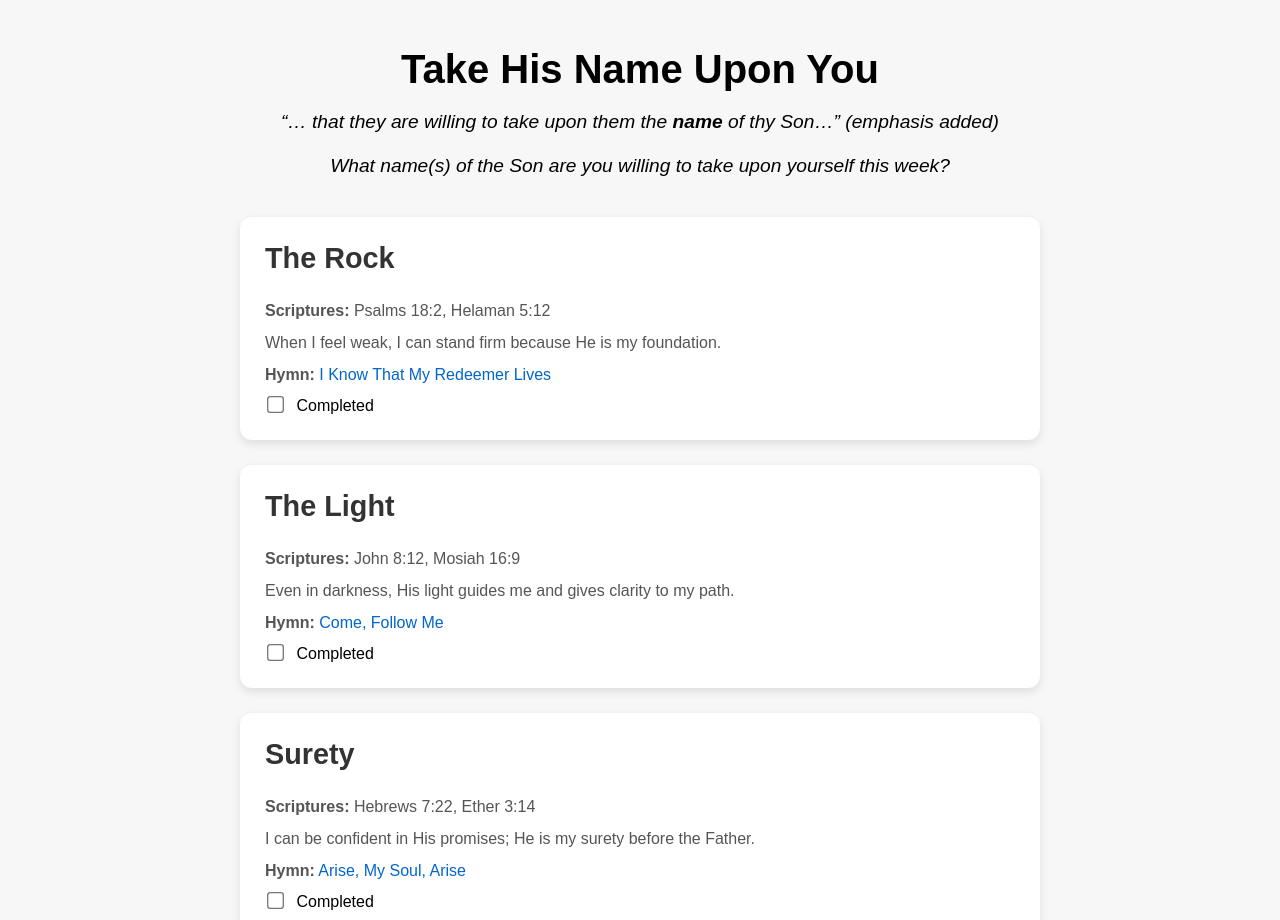
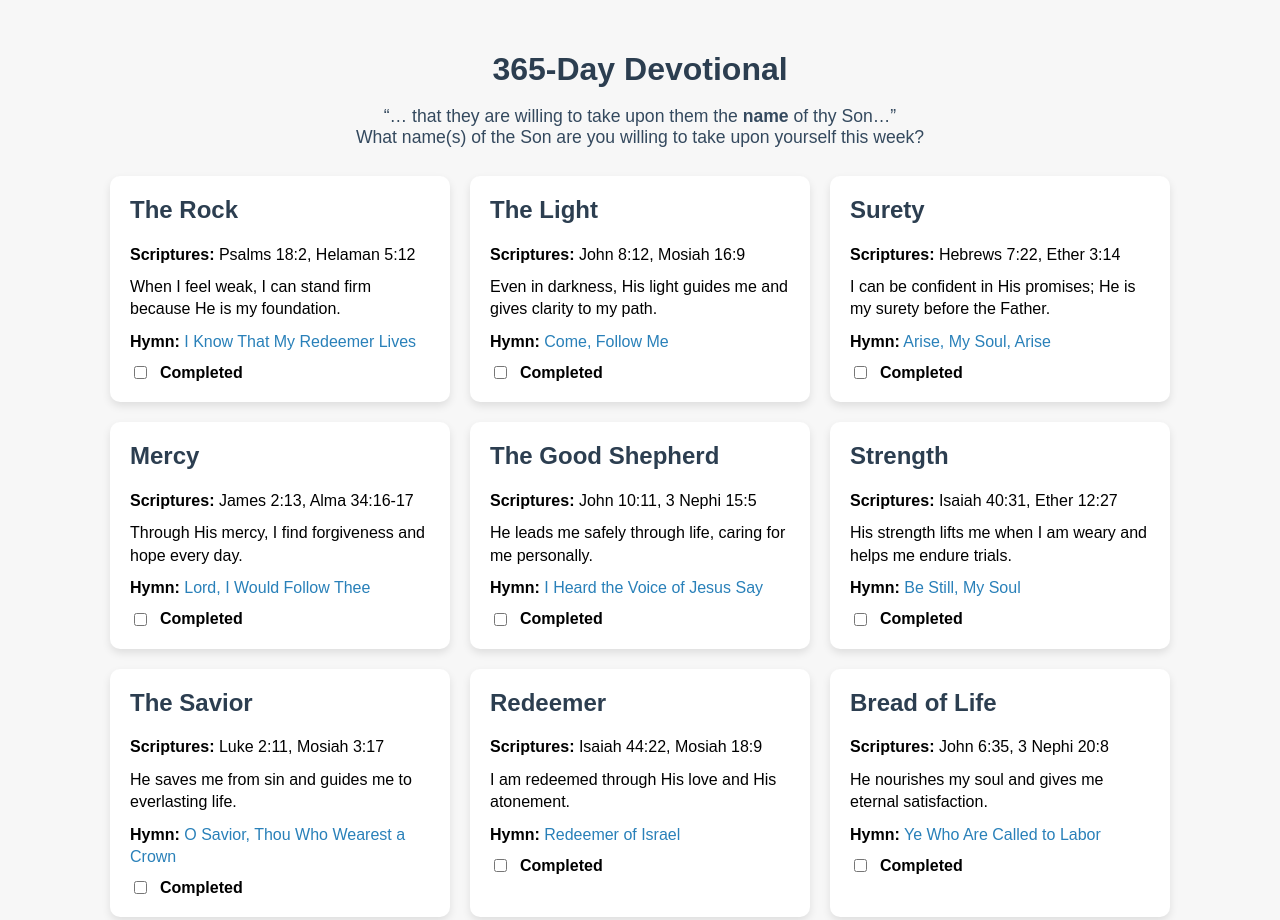
Before and after one commit to jcthomascj/take-his-name-devotional, a plain HTML site: page index.html in a window 1280 px wide. Shown: the top 920 px of the page. Drawn offline with Linux system fonts and the light colour scheme.

Commit message:
index.html

```diff
--- a/index.html
+++ b/index.html
@@ -1,25 +1,86 @@
 <!DOCTYPE html>
 <html lang="en">
 <head>
-  <meta charset="UTF-8" />
-  <meta name="viewport" content="width=device-width, initial-scale=1.0" />
-  <title>Take His Name Upon You</title>
-  <link rel="stylesheet" href="style.css" />
+  <meta charset="UTF-8">
+  <meta name="viewport" content="width=device-width, initial-scale=1.0">
+  <title>365-Day Devotional</title>
+  <style>
+    body {
+      font-family: Arial, sans-serif;
+      background-color: #f7f7f7;
+      margin: 0;
+      padding: 0 20px;
+    }
+
+    header {
+      text-align: center;
+      padding: 30px 0 10px 0;
+    }
+
+    header h1 {
+      font-size: 2em;
+      margin-bottom: 10px;
+      color: #2c3e50;
+    }
+
+    header p {
+      font-size: 1.1em;
+      color: #34495e;
+    }
+
+    #devotional-container {
+      display: flex;
+      flex-wrap: wrap;
+      gap: 20px;
+      justify-content: center;
+      margin-bottom: 40px;
+    }
+
+    .card {
+      background-color: #fff;
+      border-radius: 10px;
+      padding: 20px;
+      width: 300px;
+      box-shadow: 0 4px 8px rgba(0,0,0,0.1);
+    }
+
+    .card h2 {
+      margin-top: 0;
+      color: #2c3e50;
+    }
+
+    .card p {
+      margin: 10px 0;
+      line-height: 1.4;
+    }
+
+    .card a {
+      color: #2980b9;
+      text-decoration: none;
+    }
+
+    .card a:hover {
+      text-decoration: underline;
+    }
+
+    label {
+      display: flex;
+      align-items: center;
+      gap: 10px;
+      margin-top: 10px;
+      font-weight: bold;
+    }
+  </style>
 </head>
 <body>
-  <div class="container">
-    <header>
-      <h1>Take His Name Upon You</h1>
-      <p class="subtitle">
-        “… that they are willing to take upon them the <strong>name</strong> of thy Son…” (emphasis added)
-        <br><br>
-        What name(s) of the Son are you willing to take upon yourself this week?
-      </p>
-    </header>
+  <header>
+    <h1>365-Day Devotional</h1>
+    <p>“… that they are willing to take upon them the <strong>name</strong> of thy Son…”<br>
+       What name(s) of the Son are you willing to take upon yourself this week?</p>
+  </header>
 
-    <main id="devotional-container">
-      <!-- Devotional cards will be inserted here by app.js -->
-    </main>
+  <div id="devotional-container">
+    <!-- Cards will be dynamically generated here by app.js -->
   </div>
 
   <script src="app.js"></script>
```
